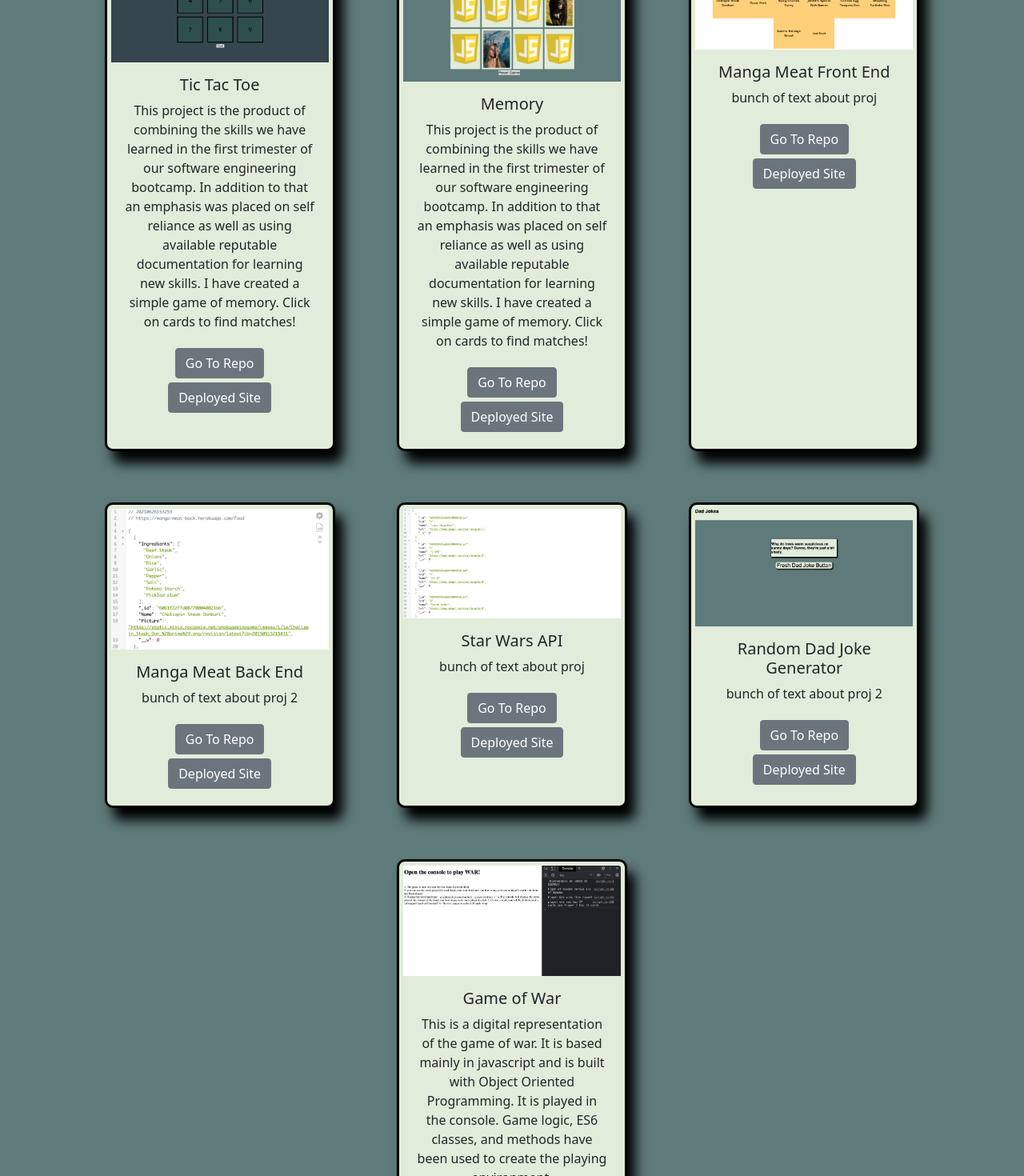
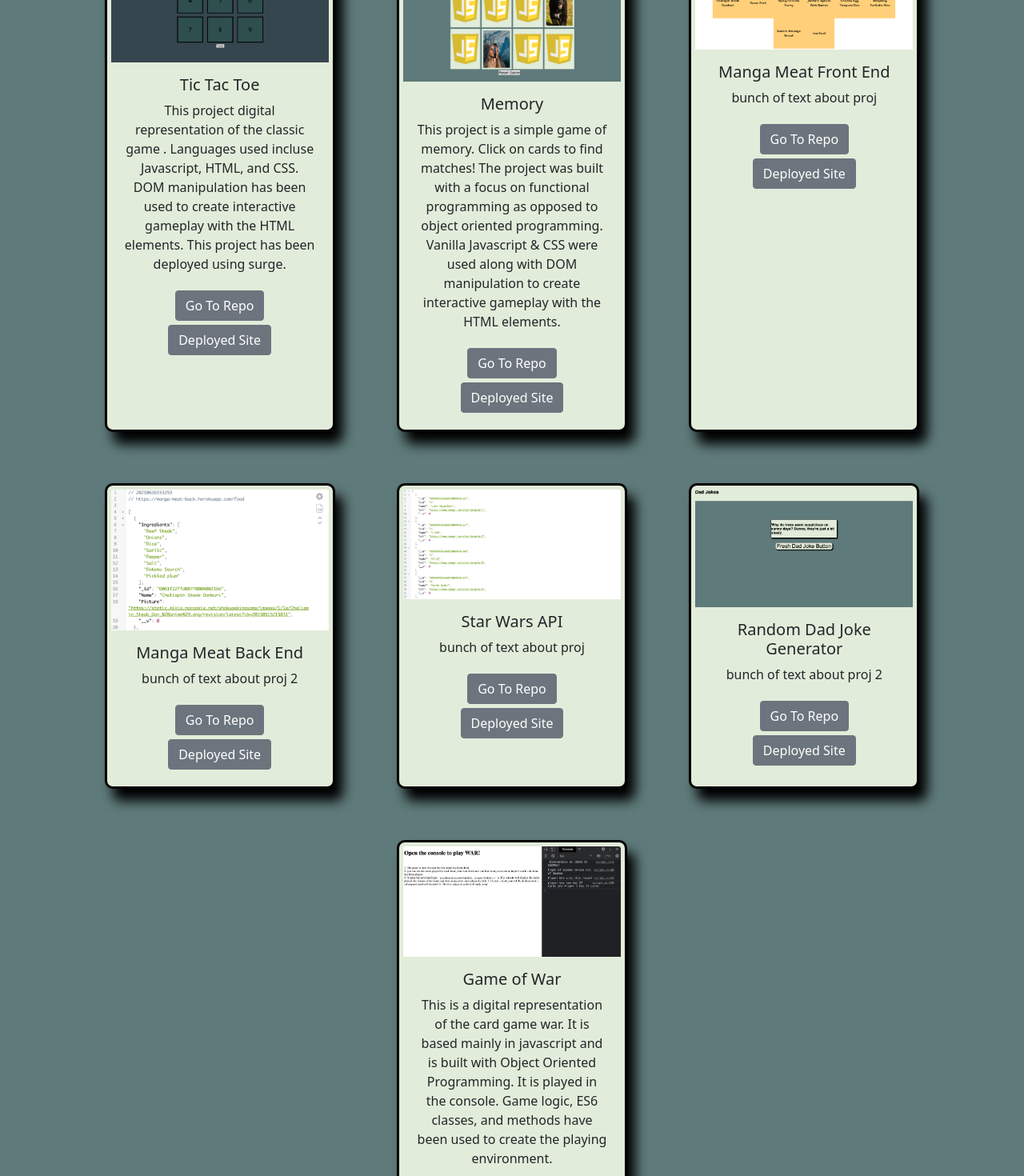
Before and after one commit to bryan-emerson/portfolio, a React (Create React App) app: page /projects in a window 1280 px wide. Shown: the part 280-1750 px from the top of the page at 80% size. Built offline with nearby package versions, Linux system fonts and the light colour scheme.

Commit message:
project updating

```diff
--- a/src/components/ProjectCard/index.js
+++ b/src/components/ProjectCard/index.js
@@ -18,7 +18,7 @@ export default class ProjectCard extends Component {
 
   render() {
     // this.getAllProj(this.props.projObj)
-    // console.log(this.props.projObj)
+    console.log(this.props.projObj.url)
     return (
       <Card style={{ width: '18rem' }} >
         <Card.Img variant="top" src={this.props.projObj.image} />
--- a/src/pages/Projects/index.js
+++ b/src/pages/Projects/index.js
@@ -22,22 +22,22 @@ export default class Projects extends Component {
       projects: [
         {
           name: 'Tic Tac Toe',
-          info: 'This project is the product of combining the skills we have learned in the first trimester of our software engineering bootcamp. In addition to that an emphasis was placed on self reliance as well as using available reputable documentation for learning new skills. I have created a simple game of memory. Click on cards to find matches!',
-          url: 'cynical-pail.surge.sh',
+          info: 'This project digital representation of the classic game . Languages used incluse Javascript, HTML, and CSS. DOM manipulation has been used to create interactive gameplay with the HTML elements. This project has been deployed using surge.',
+          url: 'https://cynical-pail.surge.sh',
           git: 'https://github.com/bryan-emerson/tic-tac',
           image: TicTac
         },
         {
           name: 'Memory',
-          info: 'This project is the product of combining the skills we have learned in the first trimester of our software engineering bootcamp. In addition to that an emphasis was placed on self reliance as well as using available reputable documentation for learning new skills. I have created a simple game of memory. Click on cards to find matches!',
-          url: 'overt-library.surge.sh',
+          info: 'This project is a simple game of memory. Click on cards to find matches! The project was built with a focus on functional programming as opposed to object oriented programming. Vanilla Javascript & CSS were used along with DOM manipulation to create interactive gameplay with the HTML elements.',
+          url: 'https://overt-library.surge.sh',
           git: 'https://github.com/bryan-emerson/memory',
           image: Memory
         },
         {
           name: 'Manga Meat Front End',
           info: 'bunch of text about proj',
-          url: 'http://mangameat.surge.sh/food',
+          url: 'http://mangameat.surge.sh',
           git: 'https://github.com/bryan-emerson/Manga-Meat-Front',
           image: MangaFront
         },
@@ -64,7 +64,7 @@ export default class Projects extends Component {
         },
         {
           name: 'Game of War',
-          info: 'This is a digital representation of the game of war. It is based mainly in javascript and is built with Object Oriented Programming. It is played in the console. Game logic, ES6 classes, and methods have been used to create the playing environment.',
+          info: 'This is a digital representation of the card game war. It is based mainly in javascript and is built with Object Oriented Programming. It is played in the console. Game logic, ES6 classes, and methods have been used to create the playing environment.',
           url: 'https://bryan-emerson.github.io/',
           git: 'https://github.com/bryan-emerson/bryan-emerson.github.io',
           image: GameOfWar
```
